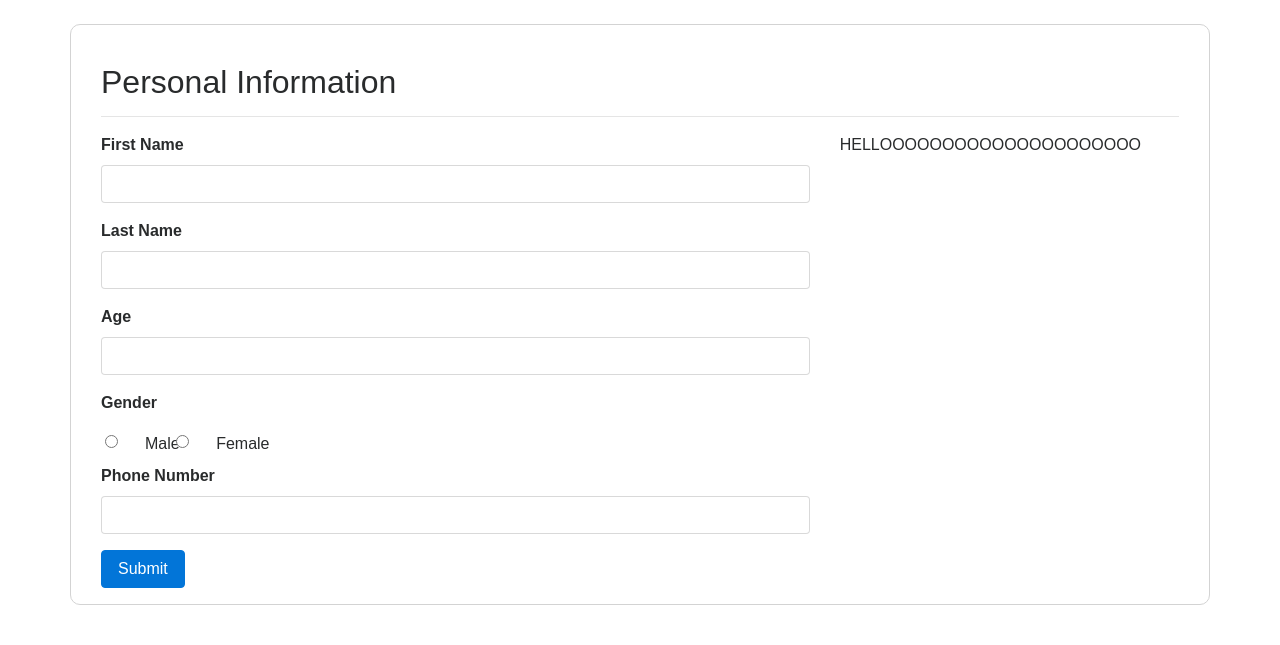
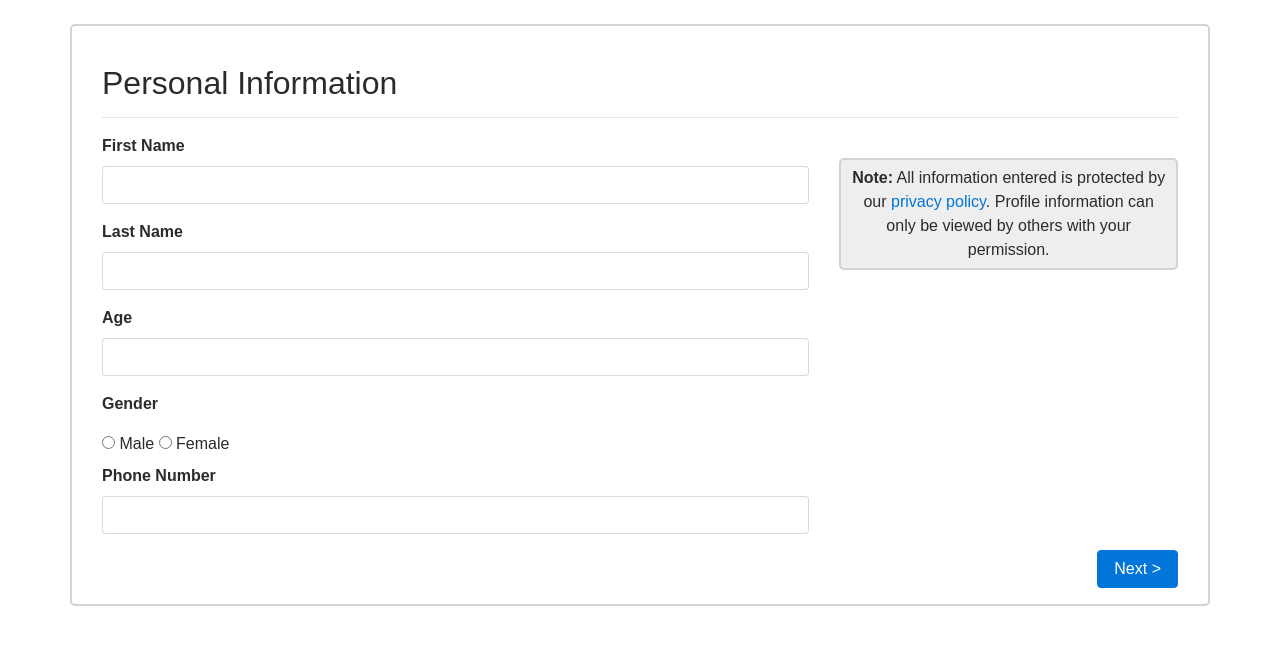
Before and after one commit to smedlock/dating, a PHP site: page /pages/personal-info.html in a window 1280 px wide. Shown: the top 645 px of the page. Run offline with PHP 8.4, Linux system fonts and the light colour scheme; some libraries are stand-ins or nearby versions.

Commit message:
working on navigation bar and other progress

```diff
--- a/pages/home.html
+++ b/pages/home.html
@@ -1,4 +1,5 @@
 <!DOCTYPE html>
+<html>
 <head>
     <!--
         Scott Medlock
@@ -45,3 +46,4 @@
     <script src="https://cdnjs.cloudflare.com/ajax/libs/tether/1.4.0/js/tether.min.js" integrity="sha384-DztdAPBWPRXSA/3eYEEUWrWCy7G5KFbe8fFjk5JAIxUYHKkDx6Qin1DkWx51bBrb" crossorigin="anonymous"></script>
     <script src="https://maxcdn.bootstrapcdn.com/bootstrap/4.0.0-alpha.6/js/bootstrap.min.js" integrity="sha384-vBWWzlZJ8ea9aCX4pEW3rVHjgjt7zpkNpZk+02D9phzyeVkE+jo0ieGizqPLForn" crossorigin="anonymous"></script>
 </body>
+</html>
--- a/pages/personal-info.html
+++ b/pages/personal-info.html
@@ -1,4 +1,5 @@
 <!DOCTYPE html>
+<html>
 <head>
     <!--
         Scott Medlock
@@ -10,15 +11,19 @@
 
     <link rel="stylesheet" href="https://maxcdn.bootstrapcdn.com/bootstrap/4.0.0-alpha.6/css/bootstrap.min.css" integrity="sha384-rwoIResjU2yc3z8GV/NPeZWAv56rSmLldC3R/AZzGRnGxQQKnKkoFVhFQhNUwEyJ" crossorigin="anonymous">
     <link rel="stylesheet" href="http://smedlock.greenriverdev.com/328/dating/styles/styles.css" type="text/css">
+    <link rel="stylesheet" href="http://smedlock.greenriverdev.com/328/dating/styles/personal-info.css" type="text/css">
 </head>
 
 <body>
+
+<include href="pages/navigation.html" />
+
 <div id="page" class="container mt-4">
     <h2 class="mt-4">Personal Information</h2>
     <hr>
-    <div class="row">
-        <div class="col-sm-8">
-            <form>
+    <form>
+        <div class="row">
+            <div class="col-sm-8">
                 <div class="form-group">
                     <label for="firstName" class="font-weight-bold">First Name</label>
                     <input type="text" class="form-control" id="firstName">
@@ -32,30 +37,26 @@
                     <input type="text" class="form-control" id="age">
                 </div>
                 <p class="font-weight-bold">Gender</p>
-                <div class="ml-4">
-                    <div class="form-check form-check-inline">
-                        <input class="form-check-input" type="radio" name="gender" id="male" value="male">
-                        <label class="form-check-label" for="male">Male</label>
-                    </div>
-                    <div class="form-check form-check-inline">
-                        <input class="form-check-input" type="radio" name="gender" id="female" value="female">
-                        <label class="form-check-label" for="female">Female</label>
-                    </div>
-                </div>
+                <label class="radio-inline"><input type="radio" name="gender" value="male">&nbsp;Male</label>
+                <label class="radio-inline"><input type="radio" name="gender" value="female">&nbsp;Female</label>
                 <div class="form-group">
                     <label for="phoneNumber" class="font-weight-bold">Phone Number</label>
                     <input type="text" class="form-control" id="phoneNumber">
                 </div>
-                <button type="submit" class="btn btn-primary">Submit</button>
-            </form>
+            </div>
+            <div class="col-sm-4">
+                <p class="mt-sm-4" id="privacy-policy">
+                    <strong>Note:</strong> All information entered is protected by our <a href="">privacy policy</a>.
+                    Profile information can only be viewed by others with your permission.
+                </p>
+            </div>
         </div>
-        <div class="col-sm-4">
-            <p>HELLOOOOOOOOOOOOOOOOOOOOO</p>
-        </div>
-    </div>
+        <button type="submit" class="btn btn-primary float-right" id="next-button">Next ></button>
+    </form>
 </div>
 
 <script src="https://code.jquery.com/jquery-3.1.1.slim.min.js" integrity="sha384-A7FZj7v+d/sdmMqp/nOQwliLvUsJfDHW+k9Omg/a/EheAdgtzNs3hpfag6Ed950n" crossorigin="anonymous"></script>
 <script src="https://cdnjs.cloudflare.com/ajax/libs/tether/1.4.0/js/tether.min.js" integrity="sha384-DztdAPBWPRXSA/3eYEEUWrWCy7G5KFbe8fFjk5JAIxUYHKkDx6Qin1DkWx51bBrb" crossorigin="anonymous"></script>
 <script src="https://maxcdn.bootstrapcdn.com/bootstrap/4.0.0-alpha.6/js/bootstrap.min.js" integrity="sha384-vBWWzlZJ8ea9aCX4pEW3rVHjgjt7zpkNpZk+02D9phzyeVkE+jo0ieGizqPLForn" crossorigin="anonymous"></script>
 </body>
+</html>
--- /dev/null
+++ b/styles/personal-info.css
@@ -0,0 +1,11 @@
+#page {
+    overflow: hidden;
+}
+
+#privacy-policy {
+    background-color: #EEEEEE;
+    border: 2px solid lightgrey;
+    border-radius: 5px;
+    padding: 6px;
+    text-align: center;
+}
--- a/styles/styles.css
+++ b/styles/styles.css
@@ -1,8 +1,14 @@
 #page {
-    border: 1px solid lightgrey;
-    border-radius: 10px;
+    border: 2px solid lightgrey;
+    border-radius: 5px;
     padding: 16px;
     padding-right: 30px;
     padding-left: 30px;
     font-family: Arial;
 }
+
+#navigation-bar {
+    border: 2px solid lightgrey;
+    background-color: #EEEEEE;
+    text-
+}
```
Also changed, not shown: pages/navigation.html (added, +26 -0 lines).
